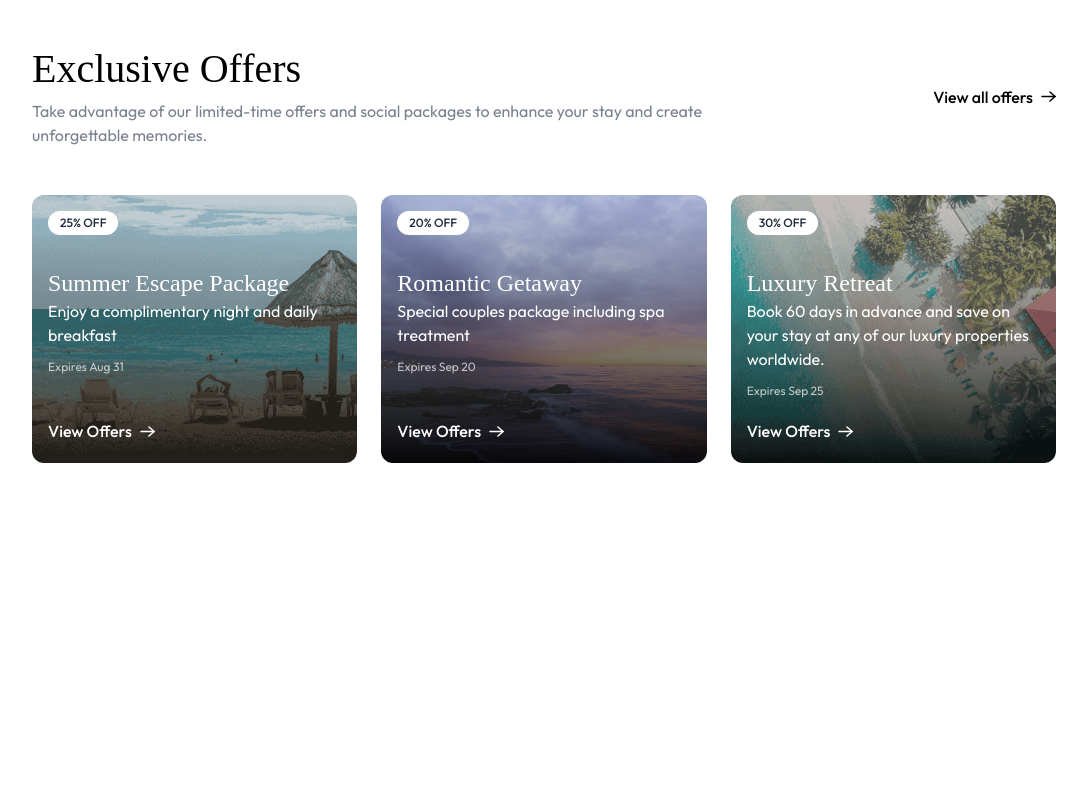
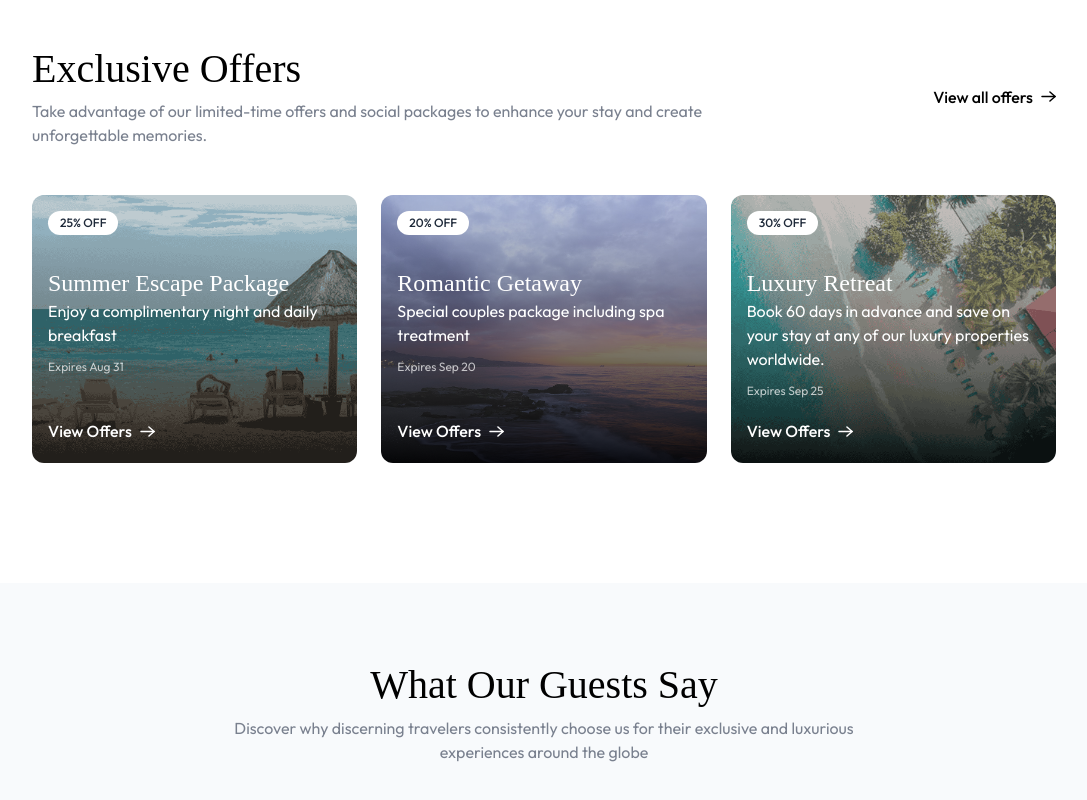
Before and after one commit to Dumte/hotel_bookings, a React app in the folder client/: page / in a window 1280 px wide. Shown: the part 1683-2483 px from the top of the page, without its empty margins (96-1183 px from the left). Before the commit the page ends 2266 px from the top, so only its background shows below. Built offline with nearby package versions, Linux system fonts and the light colour scheme; no server answers; the HTML template or start-up script is replaced by a standard one; a web font is replaced by a local one.

Commit message:
Add Testimonials component and include it in the Home page

```diff
--- /dev/null
+++ b/client/src/components/Testimonials.jsx
@@ -0,0 +1,15 @@
+import React from "react";
+import Title from "./Title";
+
+const Testimonials = () => {
+  return (
+    <div className="flex flex-col items-center px-6 md:px-16 lg:px-24 bg-slate-50 pt-20 pb-30">
+      <Title
+        title="What Our Guests Say"
+        subTitle="Discover why discerning travelers consistently choose us for their exclusive and luxurious experiences around the globe"
+      />
+    </div>
+  );
+};
+
+export default Testimonials;
--- a/client/src/pages/Home.jsx
+++ b/client/src/pages/Home.jsx
@@ -1,6 +1,7 @@
 import ExclusiveOffers from "../components/ExclusiveOffers";
 import FeaturedDestination from "../components/FeaturedDestination";
 import Hero from "../components/Hero";
+import Testimonials from "../components/Testimonials";
 
 const Home = () => {
   return (
@@ -8,6 +9,7 @@
       <Hero />
       <FeaturedDestination />
       <ExclusiveOffers />
+      <Testimonials />
     </>
   );
 };
```
